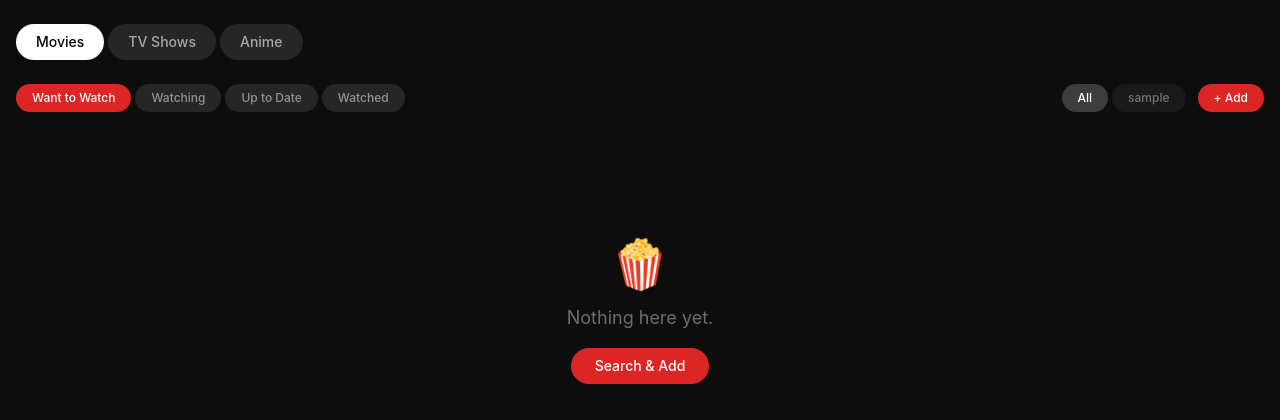
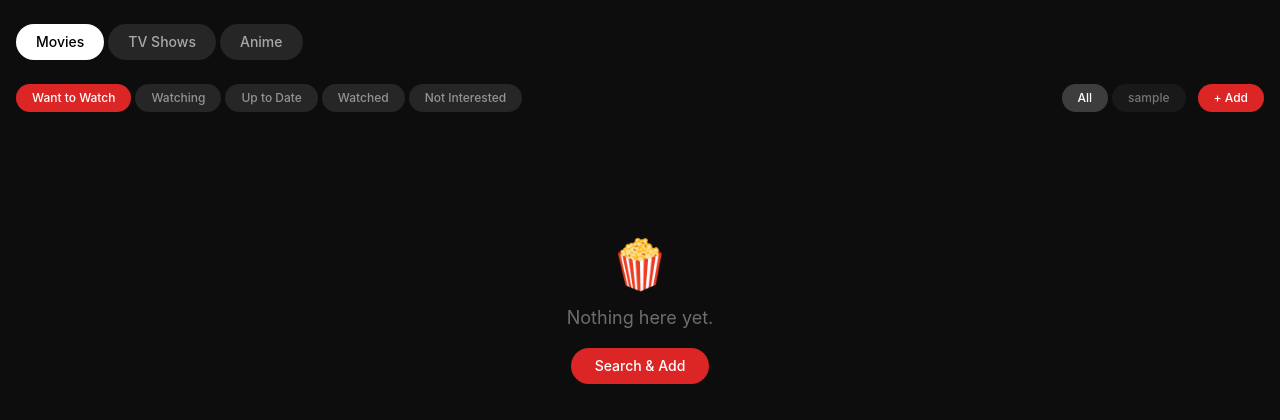
Before and after one commit to roachdaniel/roachflix, a Flask app: page /?tab=Movie&status=want&user=all in a window 1280 px wide. Shown: the part 53-473 px from the top of the page. Run offline with Flask 3, Linux system fonts and the light colour scheme; the visitor is signed in with stand-in values (Sample User, id 1); data comes from the database, SQL or seed files in the repository; data that the repository does not hold is empty; some libraries are stand-ins or nearby versions.

Commit message:
Add 'Not Interested' (dropped) status for unwanted titles
Appears in status picker on detail page, filter tabs, and bulk action bar.
Scheduler jobs skip dropped entries so they never get auto-moved.

Co-Authored-By: Claude Sonnet 4.6 <noreply@anthropic.com>

```diff
--- a/app/templates/watchlist/detail.html
+++ b/app/templates/watchlist/detail.html
@@ -62,7 +62,7 @@
     <div class="mb-4">
       <p class="text-xs text-white/40 uppercase tracking-wider mb-2">My status</p>
       <div class="flex gap-2 flex-wrap">
-        {% for s, label in [('want','Want to Watch'), ('watching','Watching'), ('uptodate','Up to Date'), ('watched','Watched')] %}
+        {% for s, label in [('want','Want to Watch'), ('watching','Watching'), ('uptodate','Up to Date'), ('watched','Watched'), ('dropped','Not Interested')] %}
         <button onclick="setStatus({{ entry.id }}, '{{ s }}')"
           class="px-4 py-2 rounded-full text-sm font-medium transition
             {% if entry.status == s %}bg-red-600 text-white status-active{% else %}bg-white/10 text-white/60 hover:bg-white/15{% endif %}"
--- a/app/templates/watchlist/index.html
+++ b/app/templates/watchlist/index.html
@@ -17,7 +17,7 @@
 <!-- Filters Row -->
 <div class="flex flex-wrap gap-3 mb-8 items-center">
   <div class="flex gap-1">
-    {% for s, label in [('want','Want to Watch'), ('watching','Watching'), ('uptodate','Up to Date'), ('watched','Watched')] %}
+    {% for s, label in [('want','Want to Watch'), ('watching','Watching'), ('uptodate','Up to Date'), ('watched','Watched'), ('dropped','Not Interested')] %}
     <a href="/?tab={{ tab }}&status={{ s }}&user={{ user_filter }}"
        class="px-4 py-1.5 rounded-full text-xs font-medium transition
          {% if status == s %}bg-red-600 text-white{% else %}bg-white/10 text-white/50 hover:bg-white/15{% endif %}">
@@ -127,7 +127,7 @@
     <span id="select-count" class="text-sm text-white/60 mr-2">0 selected</span>
     <button onclick="selectAll()" class="px-4 py-2 rounded-full text-xs bg-white/10 hover:bg-white/15 transition">Select All</button>
     <div class="ml-auto flex gap-2 flex-wrap">
-      {% for s, label in [('want','Want to Watch'),('watching','Watching'),('uptodate','Up to Date'),('watched','Watched')] %}
+      {% for s, label in [('want','Want to Watch'),('watching','Watching'),('uptodate','Up to Date'),('watched','Watched'),('dropped','Not Interested')] %}
       <button onclick="applyBulk('{{ s }}')"
         class="px-4 py-2 rounded-full text-xs font-medium bg-white/10 hover:bg-red-600 transition">
         {{ label }}
--- a/app/watchlist/routes.py
+++ b/app/watchlist/routes.py
@@ -25,7 +25,7 @@ def index():
     user_filter = request.args.get('user', 'all')
 
     valid_tabs = ('Movie', 'TV Show', 'Anime')
-    valid_statuses = ('want', 'watching', 'uptodate', 'watched')
+    valid_statuses = ('want', 'watching', 'uptodate', 'watched', 'dropped')
     if tab not in valid_tabs:
         tab = 'Movie'
     if status not in valid_statuses:
@@ -214,7 +214,7 @@ def bulk_status():
     data = request.get_json()
     status = data.get('status')
     entry_ids = data.get('entry_ids', [])
-    if status not in ('want', 'watching', 'uptodate', 'watched'):
+    if status not in ('want', 'watching', 'uptodate', 'watched', 'dropped'):
         return jsonify({'error': 'Invalid status'}), 400
     updated = 0
     for eid in entry_ids:
```
